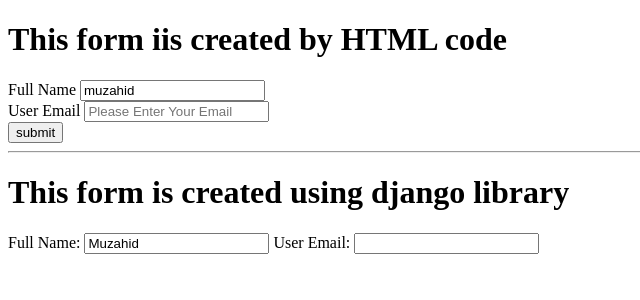
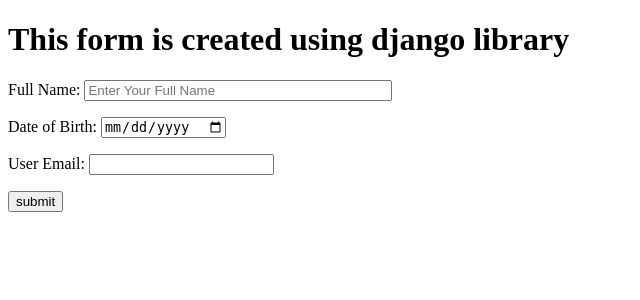
Before and after one commit to muzahid2559/Django_Practice, a Django app: page /form/ in a window 1280 px wide. Shown: the top 300 px of the page, without its empty margins (0-640 px from the left). Run offline with Django 4.2, Linux system fonts and the light colour scheme.

Commit message:
Creating Django Form 3

```diff
--- a/first_application/forms.py
+++ b/first_application/forms.py
@@ -2,10 +2,14 @@
 
 class user_form(forms.Form):
     #<label for="user_name">Full Name</label>
-    #<input type="text" name="user_name" value="muzahid" required>
-    user_name = forms.CharField(required=True, label = "Full Name", initial = "Muzahid")
+    #<input type="text" name="user_name" value="" placeholder="Enter Your FUll Name" style="width:300px" required>
+    user_name = forms.CharField(required=True, label = "Full Name", widget = forms.TextInput( attrs = {'placeholder':'Enter Your Full Name', 'style':'width:300px'}))
+
+
+    #<input type="date">
+    user_dob = forms.DateField(label = "Date of Birth", widget = forms.TextInput( attrs = {'type':'date'}))
 
 
     #<label for="user_email">User Email</label>
-    #<input type="email" name="user_email" value="" required
+    #<input type="email" name="user_email" value="" required>
     user_email = forms.EmailField(label = "User Email")
--- a/templates/first_application/form.html
+++ b/templates/first_application/form.html
@@ -5,22 +5,13 @@
     <title>Form</title>
   </head>
   <body>
-    <h1>This form iis created by HTML code</h1>
-    <form action="" method="post">
-      <label for="user_name">Full Name</label>
-      <input type="text" name="user_name" value="muzahid" required>
-      <br>
-      <label for="user_email">User Email</label>
-      <input type="email" name="user_email" value="" placeholder="Please Enter Your Email" required>
-      <br>
-      <input type="submit" name="submit" value="submit">
-    </form>
-    <hr>
 
     <h1>{{ heading_1 }}</h1>
 
     <form action="" method="post">
-      {{ test_form }}
+      {{ test_form.as_p }}
+
+      <input type="submit" name="submit" value="submit">
     </form>
 
   </body>
```
